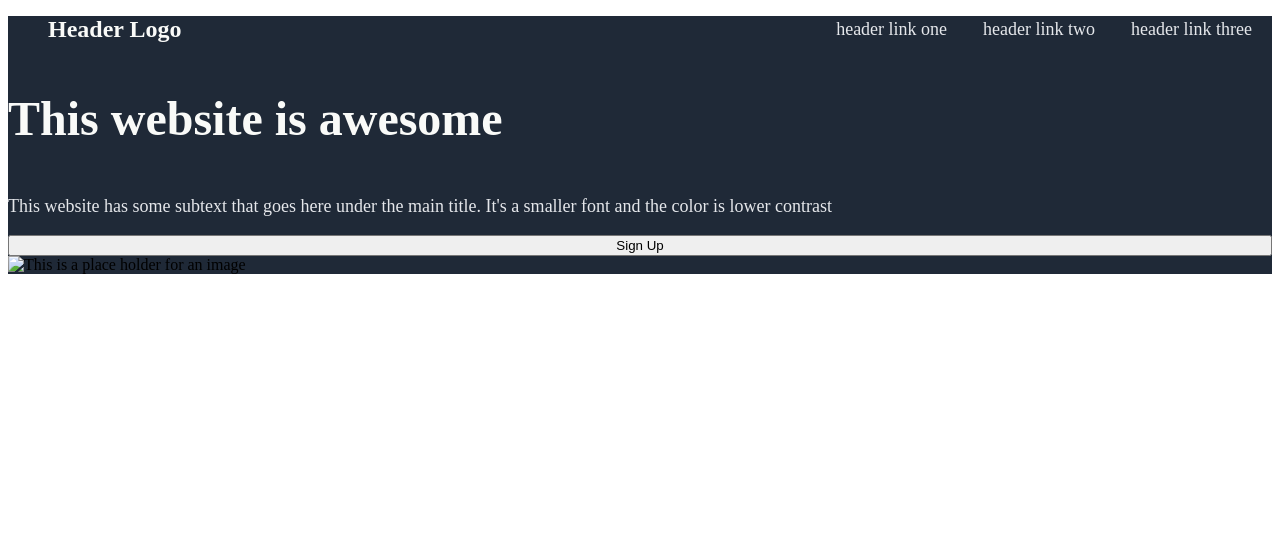
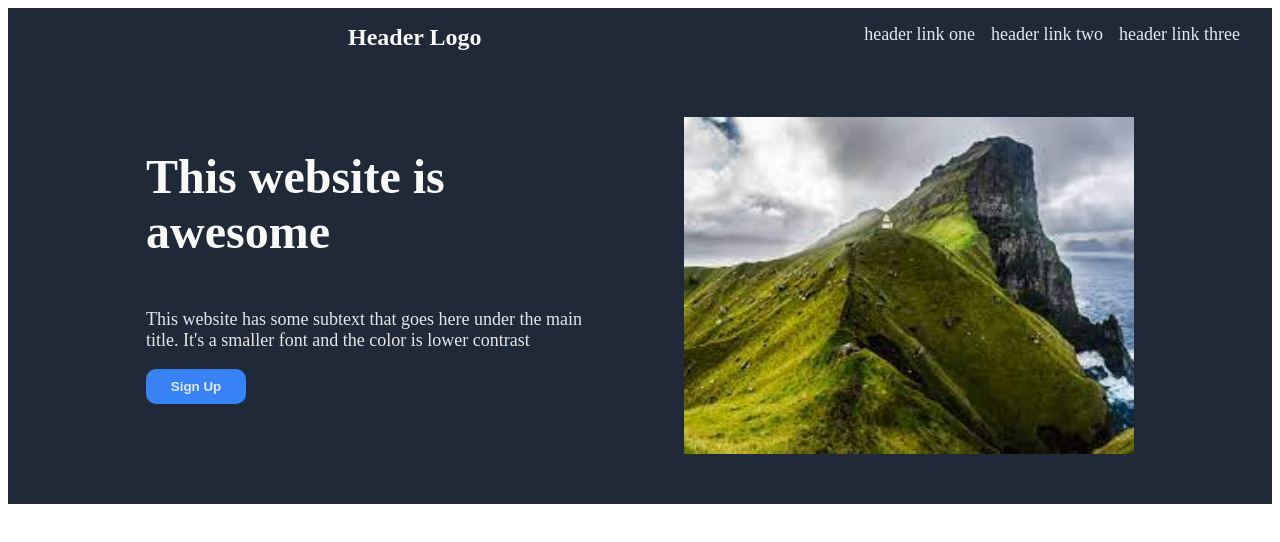
Before and after one commit to KrystianRusin/Landing-Page, a plain HTML site: page index.html in a window 1280 px wide. Drawn offline with Linux system fonts and the light colour scheme.

Commit message:
Improved header layout, styled button, added image

```diff
--- a/index.html
+++ b/index.html
@@ -14,14 +14,14 @@
             <li class="header-item"><a href="" class="header-item-text">header link two</a></li>
             <li class="header-item"><a href="" class="header-item-text">header link three</a></li>
         </ul>
-
         <div class="main-text-container">
-            <h1 class="main-text">This website is awesome</h1>
-            <p class="sub-text">This website has some subtext that goes here under the main title. It's a smaller font and the color is lower contrast</p>
-            <button class="btn">Sign Up</button>
-            <img src="" alt="This is a place holder for an image" class="main-img">
+            <div class="left-side">
+                <h1 class="main-text">This website is awesome</h1>
+                <p class="sub-text">This website has some subtext that goes here under the main title. It's a smaller font and the color is lower contrast</p>
+                <button class="btn">Sign Up</button>
+            </div>
+            <img src="./img/faroe.jpeg" alt="This is a place holder for an image" class="main-img">
         </div>
-
     </div>
 </body>
 </html>
--- a/styles.css
+++ b/styles.css
@@ -1,9 +1,13 @@
 
 .header {
     background-color: #1F2937;
+    display: flex;
+    flex-direction: column;
 }
+
 #header-logo{
     margin-right: auto;
+    margin-left: 300px;
 }
 
 .header-item-logo{
@@ -18,10 +22,22 @@
     color: #F9FAF8;
 }
 
-.main-text-container{
+.left-side{
     display: flex;
     flex-direction: column;
     flex-wrap: wrap;
+    width: 450px;
+}
+.main-text-container {
+    display: flex;
+    justify-content: space-evenly;
+    flex: 1;
+    padding: 50px;
+}
+
+.main-img {
+    width: 450px;
+    height: auto;
 }
 
 .sub-text {
@@ -32,13 +48,24 @@
 .header-item-text{
     font-size: 18px;
     color: #E5E7EB;
-    padding-right: 20px;
 }
 
 .header-list {
     display: flex;
-    align-items: center;
     gap: 16px;
+    padding-right: 32px;
+}
+
+.btn{
+    text-align: center;
+    border-radius: 10px;
+    border: #1F2937;
+    font-family: sans-serif;
+    font-weight: 900;
+    color: #E5E7EB;
+    max-width: 100px;
+    height: 35px;
+    background-color: #3882F6;
 }
 
 ul{
```
Also changed, not shown: img/faroe.jpeg (added).
